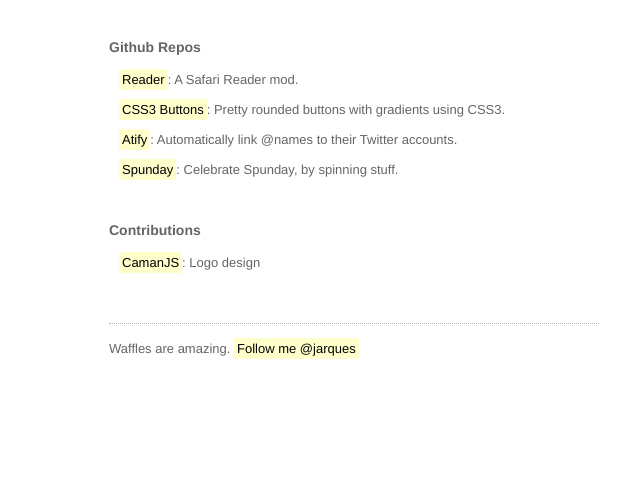
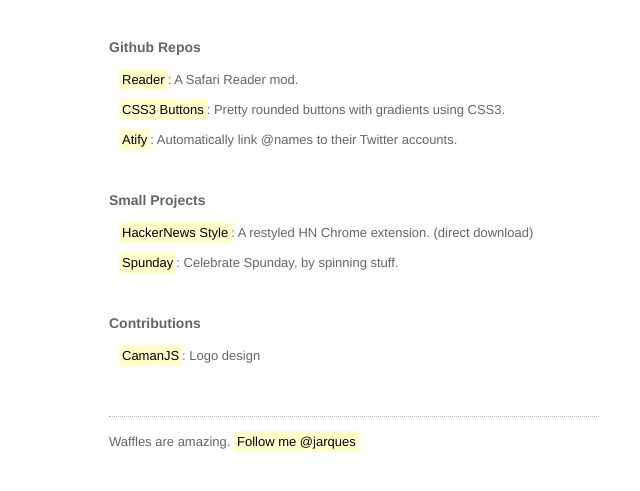
Before and after one commit to jarques/jarques.github.com, a plain HTML site: page index.html in a window 1280 px wide. Shown: the part 143-634 px from the top of the page, without its empty margins (286-926 px from the left). Drawn offline with Linux system fonts and the light colour scheme.

Commit message:
added HN style

```diff
--- a/index.html
+++ b/index.html
@@ -20,6 +20,9 @@
     <p class="list"><a href="https://github.com/jarquesp/Safari-Reader">Reader</a>: A Safari Reader mod.</p>
     <p class="list"><a href="https://github.com/jarquesp/CSS3-Buttons">CSS3 Buttons</a>: Pretty rounded buttons with gradients using CSS3.</p>
     <p class="list"><a href="https://github.com/jarquesp/Atify">Atify</a>: Automatically link @names to their Twitter accounts.</p>
+
+    <p class="heading">Small Projects</p>
+    <p class="list"><a href="http://jarqu.es/dev/hn/hackernews.crx">HackerNews Style</a>: A restyled HN Chrome extension. (direct download)</p>
     <p class="list"><a href="http://jpretorius.com/spunday.php">Spunday</a>: Celebrate Spunday, by spinning stuff.</p>
 
     <p class="heading">Contributions</p>
```
